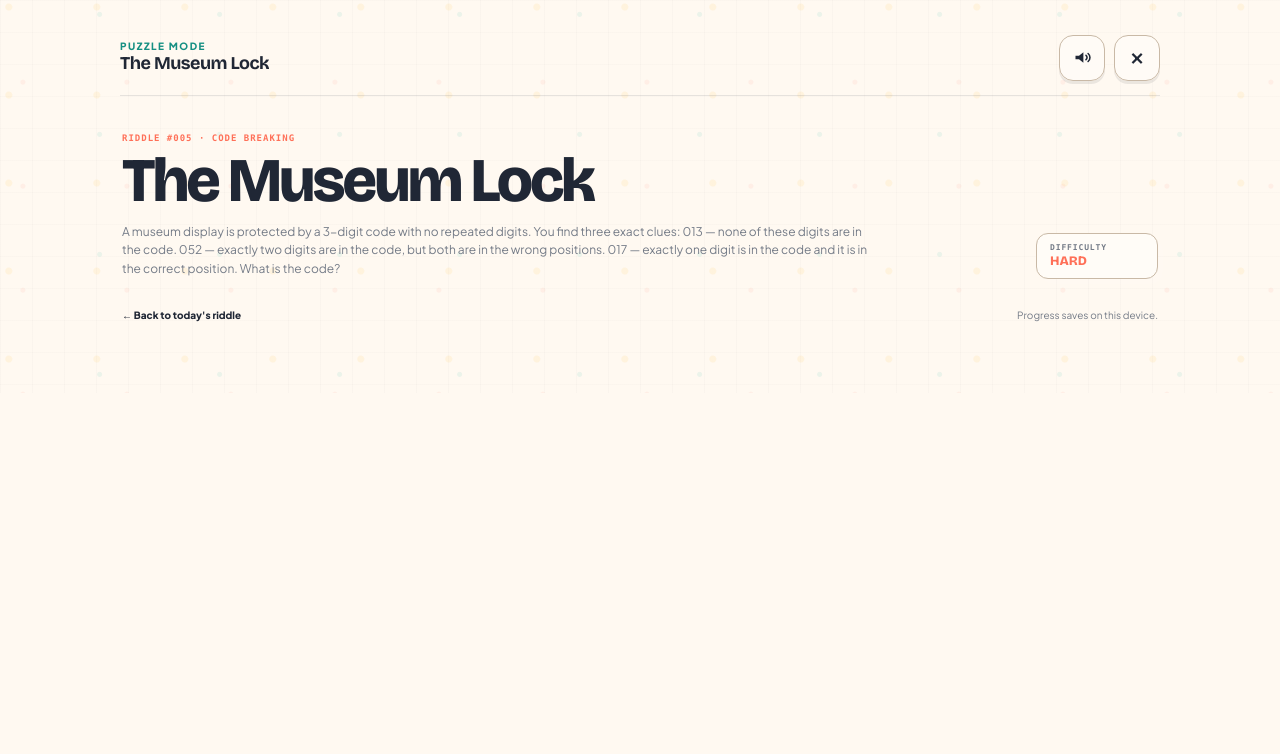
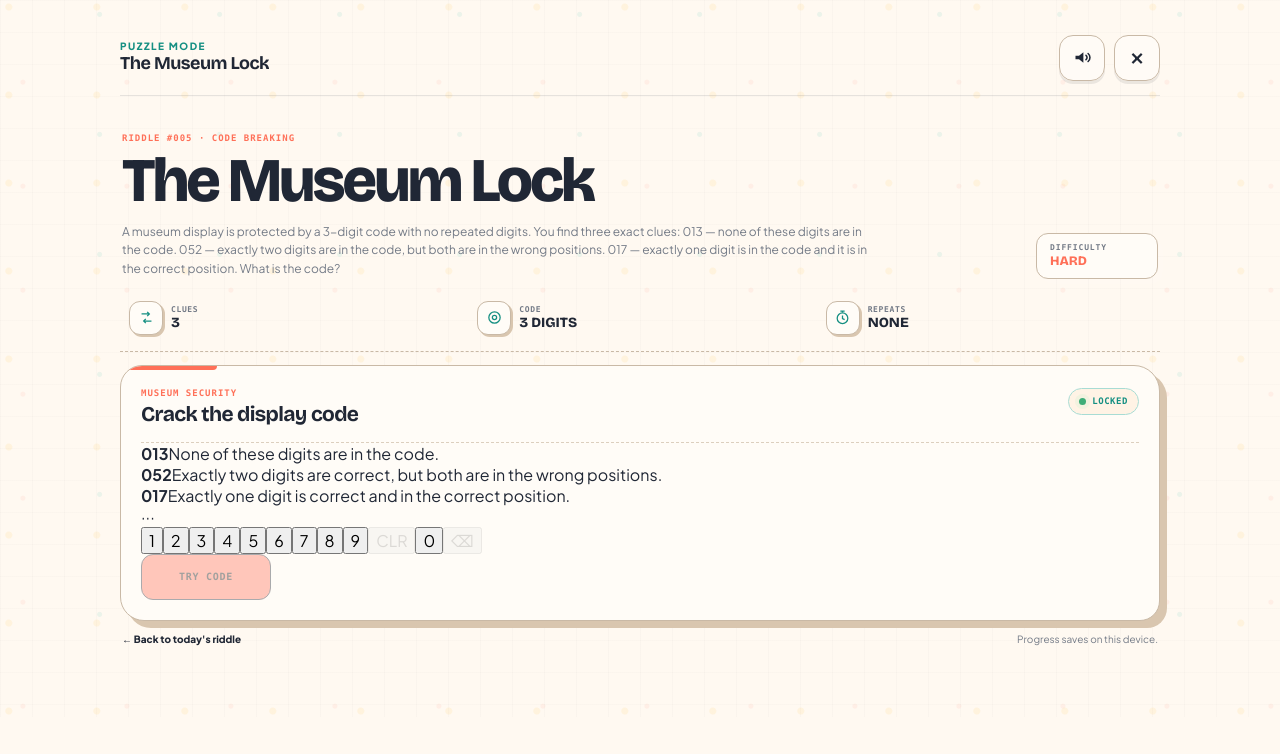
Before and after one commit to maguire-ui/Daily-riddle, a Next.js app: page /visualize in a window 1280 px wide. Shown: the top 754 px of the page. Built offline with nearby package versions, Linux system fonts and the light colour scheme.

Commit message:
Add interactive museum lock test puzzle

```diff
--- a/app/visualize/PuzzleClient.tsx
+++ b/app/visualize/PuzzleClient.tsx
@@ -4,7 +4,7 @@ import Link from "next/link";
 import { CSSProperties, useEffect, useRef, useState } from "react";
 import { playUiSound } from "../components/SoundToggle";
 
-type PuzzleType = "rope" | "coins" | "bridge" | "switches";
+type PuzzleType = "rope" | "coins" | "bridge" | "switches" | "lock";
 
 function saveSolved(riddleId: number) {
   const key = `daily-riddle-${riddleId}`;
@@ -801,6 +801,119 @@ function SwitchesPuzzle({ riddleId, testControl }: { riddleId: number; testContr
   );
 }
 
+
+function LockPuzzle({ riddleId }: { riddleId: number }) {
+  const [code, setCode] = useState("");
+  const [checking, setChecking] = useState(false);
+  const [message, setMessage] = useState("");
+
+  function pressDigit(digit: number) {
+    if (checking || code.length >= 3) return;
+    setCode((value) => `${value}${digit}`.slice(0, 3));
+    setMessage("");
+  }
+
+  function erase() {
+    if (checking) return;
+    setCode((value) => value.slice(0, -1));
+    setMessage("");
+  }
+
+  function clear() {
+    if (checking) return;
+    setCode("");
+    setMessage("");
+  }
+
+  async function unlock() {
+    if (code.length !== 3 || checking) return;
+    setChecking(true);
+    setMessage("");
+
+    try {
+      const response = await fetch("/api/answer", {
+        method: "POST",
+        headers: { "Content-Type": "application/json" },
+        body: JSON.stringify({ answer: code }),
+      });
+      const data = await response.json();
+
+      if (data.correct) {
+        setMessage("Unlocked — that is the correct code.");
+        saveSolved(riddleId);
+      } else {
+        setMessage("Locked. That code does not satisfy every clue.");
+      }
+    } catch {
+      setMessage("The lock could not be checked. Try again.");
+    } finally {
+      setChecking(false);
+    }
+  }
+
+  return (
+    <div className="puzzle-shell">
+      <div className="puzzle-hud">
+        <div className="hud-stat">
+          <span className="hud-icon"><StatusIcon kind="moves" /></span>
+          <span><small>CLUES</small><strong>3</strong></span>
+        </div>
+        <div className="hud-stat">
+          <span className="hud-icon"><StatusIcon kind="target" /></span>
+          <span><small>CODE</small><strong>3 DIGITS</strong></span>
+        </div>
+        <div className="hud-stat">
+          <span className="hud-icon"><StatusIcon kind="time" /></span>
+          <span><small>REPEATS</small><strong>NONE</strong></span>
+        </div>
+      </div>
+
+      <section className="game-stage lock-stage">
+        <div className="stage-head">
+          <div>
+            <span className="stage-label">MUSEUM SECURITY</span>
+            <h2>Crack the display code</h2>
+          </div>
+          <span className="live-pill active"><i /> {checking ? "CHECKING" : "LOCKED"}</span>
+        </div>
+
+        <div className="lock-clues" aria-label="Code clues">
+          <div className="lock-clue"><strong>013</strong><span>None of these digits are in the code.</span></div>
+          <div className="lock-clue"><strong>052</strong><span>Exactly two digits are correct, but both are in the wrong positions.</span></div>
+          <div className="lock-clue"><strong>017</strong><span>Exactly one digit is correct and in the correct position.</span></div>
+        </div>
+
+        <div className="lock-console">
+          <div className="lock-display" aria-label="Entered code">
+            {[0,1,2].map((index) => (
+              <span key={index} className={code[index] ? "filled" : ""}>{code[index] ?? "·"}</span>
+            ))}
+          </div>
+
+          <div className="lock-keypad" aria-label="Museum keypad">
+            {[1,2,3,4,5,6,7,8,9].map((digit) => (
+              <button key={digit} type="button" onClick={() => pressDigit(digit)} disabled={checking || code.length >= 3}>{digit}</button>
+            ))}
+            <button className="keypad-utility" type="button" onClick={clear} disabled={checking || code.length === 0}>CLR</button>
+            <button type="button" onClick={() => pressDigit(0)} disabled={checking || code.length >= 3}>0</button>
+            <button className="keypad-utility" type="button" onClick={erase} disabled={checking || code.length === 0}>⌫</button>
+          </div>
+
+          <button className="action-button lock-submit" type="button" onClick={unlock} disabled={checking || code.length !== 3}>
+            {checking ? "CHECKING…" : "TRY CODE"}
+          </button>
+
+          {message ? (
+            <div className={message.startsWith("Unlocked") ? "success-banner compact" : "error-banner"} role="status">
+              {message}
+            </div>
+          ) : null}
+        </div>
+      </section>
+    </div>
+  );
+}
+
 export default function PuzzleClient({ type, riddleId, testHiddenCoin, testSwitchControl, embedded = false }: { type: PuzzleType; riddleId: number; testHiddenCoin?: HiddenCoin; testSwitchControl?: 1|2|3; embedded?: boolean }) {
   function tactilePuzzlePress(event: React.PointerEvent<HTMLDivElement>) {
     const target = event.target as HTMLElement;
@@ -816,6 +929,7 @@ export default function PuzzleClient({ type, riddleId, testHiddenCoin, testSwitc
       {type === "coins" ? <CoinsPuzzle riddleId={riddleId} testHidden={testHiddenCoin} /> : null}
       {type === "bridge" ? <BridgePuzzle riddleId={riddleId} /> : null}
       {type === "switches" ? <SwitchesPuzzle riddleId={riddleId} testControl={testSwitchControl} /> : null}
+      {type === "lock" ? <LockPuzzle riddleId={riddleId} /> : null}
       {!embedded ? <div className="puzzle-footer"><Link href="/">← Back to today&apos;s riddle</Link><span>Progress saves on this device.</span></div> : null}
     </div>
   );
```
